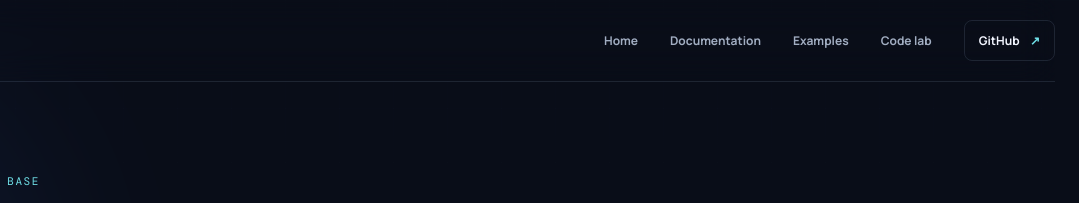
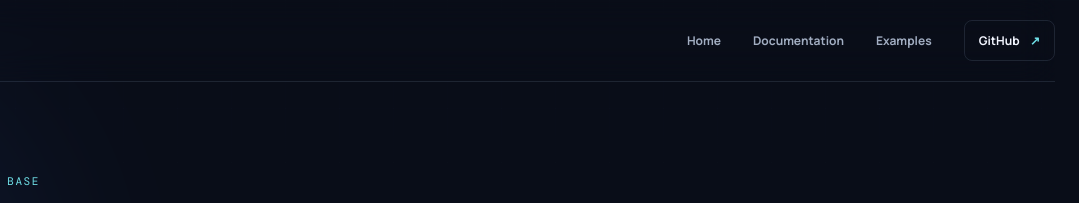
Before and after one commit to ByteCompilier/ByteC, a plain HTML site: page web/docs.html in a window 1280 px wide. Shown: the top 203 px of the page, 201-1280 px from the left. Drawn offline with nearby package versions, Linux system fonts and the light colour scheme.

Commit message:
Remove online code editor from documentation navigation

```diff
--- a/web/docs.html
+++ b/web/docs.html
@@ -1,4 +1,4 @@
-<!doctype html><html lang="en"><head><meta charset="utf-8"><meta name="viewport" content="width=device-width,initial-scale=1"><meta name="theme-color" content="#090d18"><meta name="description" content="ByteC language guide, instruction reference, architecture overview and syntax examples"><title>Documentation · ByteC</title><link rel="icon" href="favicon.svg" type="image/svg+xml"><link rel="preconnect" href="https://fonts.googleapis.com"><link rel="preconnect" href="https://fonts.gstatic.com" crossorigin><link href="https://fonts.googleapis.com/css2?family=DM+Mono:wght@400;500&family=Manrope:wght@400;500;600;700;800&display=swap" rel="stylesheet"><link rel="stylesheet" href="styles.css"></head><body><div class="ambient ambient-one"></div><div class="ambient ambient-two"></div><header class="topbar"><a class="brand" href="index.html"><span class="brand-mark">B<span>c</span></span><span>ByteC</span></a><button class="menu-toggle" aria-label="Toggle navigation" aria-expanded="false"><span></span><span></span></button><nav class="nav"><a href="index.html">Home</a><a href="docs.html">Documentation</a><a href="examples.html">Examples</a><a href="playground.html">Code lab</a><a class="nav-cta" href="https://github.com/ByteCompilier/ByteC" target="_blank" rel="noreferrer">GitHub <span>↗</span></a></nav></header><main class="wrap page-shell">
+<!doctype html><html lang="en"><head><meta charset="utf-8"><meta name="viewport" content="width=device-width,initial-scale=1"><meta name="theme-color" content="#090d18"><meta name="description" content="ByteC language guide, instruction reference, architecture overview and syntax examples"><title>Documentation · ByteC</title><link rel="icon" href="favicon.svg" type="image/svg+xml"><link rel="preconnect" href="https://fonts.googleapis.com"><link rel="preconnect" href="https://fonts.gstatic.com" crossorigin><link href="https://fonts.googleapis.com/css2?family=DM+Mono:wght@400;500&family=Manrope:wght@400;500;600;700;800&display=swap" rel="stylesheet"><link rel="stylesheet" href="styles.css"></head><body><div class="ambient ambient-one"></div><div class="ambient ambient-two"></div><header class="topbar"><a class="brand" href="index.html"><span class="brand-mark">B<span>c</span></span><span>ByteC</span></a><button class="menu-toggle" aria-label="Toggle navigation" aria-expanded="false"><span></span><span></span></button><nav class="nav"><a href="index.html">Home</a><a href="docs.html">Documentation</a><a href="examples.html">Examples</a><a class="nav-cta" href="https://github.com/ByteCompilier/ByteC" target="_blank" rel="noreferrer">GitHub <span>↗</span></a></nav></header><main class="wrap page-shell">
 <section class="page-hero"><div class="eyebrow"><span class="pulse"></span> BYTEC KNOWLEDGE BASE</div><h1>Learn the language.<br><span>Understand the machine.</span></h1><p>Explore ByteC's instruction-oriented syntax, registers, control flow, function calls and program structure. This guide describes the project's current documented concepts.</p><div class="hero-actions"><a class="button button-primary" href="examples.html">Browse examples <span>↗</span></a><a class="button button-ghost" href="https://github.com/ByteCompilier/ByteC" target="_blank" rel="noreferrer">Source repository</a></div></section>
 <div class="page-grid"><aside class="side-nav"><h3>GUIDE CONTENTS</h3><a href="#overview">Overview</a><a href="#registers">Registers</a><a href="#move">MOV</a><a href="#math">Arithmetic</a><a href="#compare">CMP and ZS</a><a href="#branches">Jump instructions</a><a href="#functions">Function calls</a><a href="#io">Output</a><a href="#include">Includes</a></aside><div class="doc-content">
 <section class="doc-section reveal" id="overview"><div class="eyebrow">01 / OVERVIEW</div><h2>Programs are sequences of instructions</h2><p>ByteC uses explicit instruction lines. Operands can include register names, numeric values, or labels depending on the instruction. The syntax is intentionally compact and visible.</p><div class="code-block"><div class="code-label">A FIRST PROGRAM</div><pre>MOV a 40
@@ -49,4 +49,4 @@ RET c
 <section class="doc-section reveal" id="io"><div class="eyebrow">08 / OUTPUT</div><h2>PR — print values</h2><p>Use <code>PR</code> to print the contents of a register.</p><div class="code-block"><pre>MOV a 2026
 PR a</pre><button class="copy-button" data-copy="MOV a 2026\nPR a">Copy</button></div></section>
 <section class="doc-section reveal" id="include"><div class="eyebrow">09 / REUSE</div><h2>INCLUDE — reuse source</h2><p>The project supports source inclusion for reusable code and standard-library files. Check the repository's <code>STD/</code> directory for the currently provided libraries and their exact interfaces.</p><div class="code-block"><pre>INCLUDE math.bytec</pre><button class="copy-button" data-copy="INCLUDE math.bytec">Copy</button></div><div class="notice">ByteC is actively evolving. This documentation is a companion guide; the repository and its tests are the authoritative source for exact current behavior.</div></section>
-</div></div></main><footer class="site-footer wrap"><span>ByteC · Simple Core. Infinite Possibilities.</span><span><a href="index.html">Home</a> · <a href="docs.html">Docs</a> · <a href="examples.html">Examples</a> · <a href="playground.html">Code Lab</a></span><span>MIT License</span></footer><script src="script.js"></script></body></html>
+</div></div></main><footer class="site-footer wrap"><span>ByteC · Simple Core. Infinite Possibilities.</span><span><a href="index.html">Home</a> · <a href="docs.html">Docs</a> · <a href="examples.html">Examples</a> · </span><span>MIT License</span></footer><script src="script.js"></script></body></html>
```
